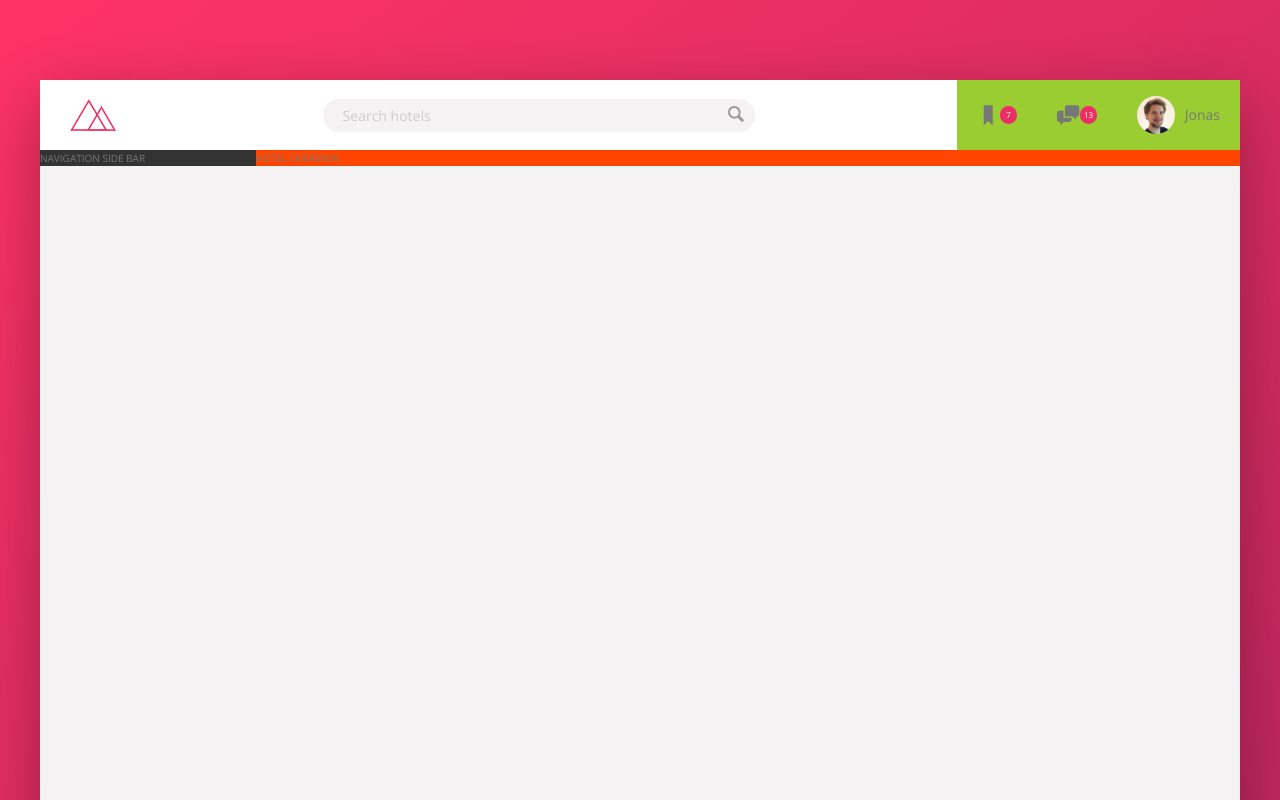
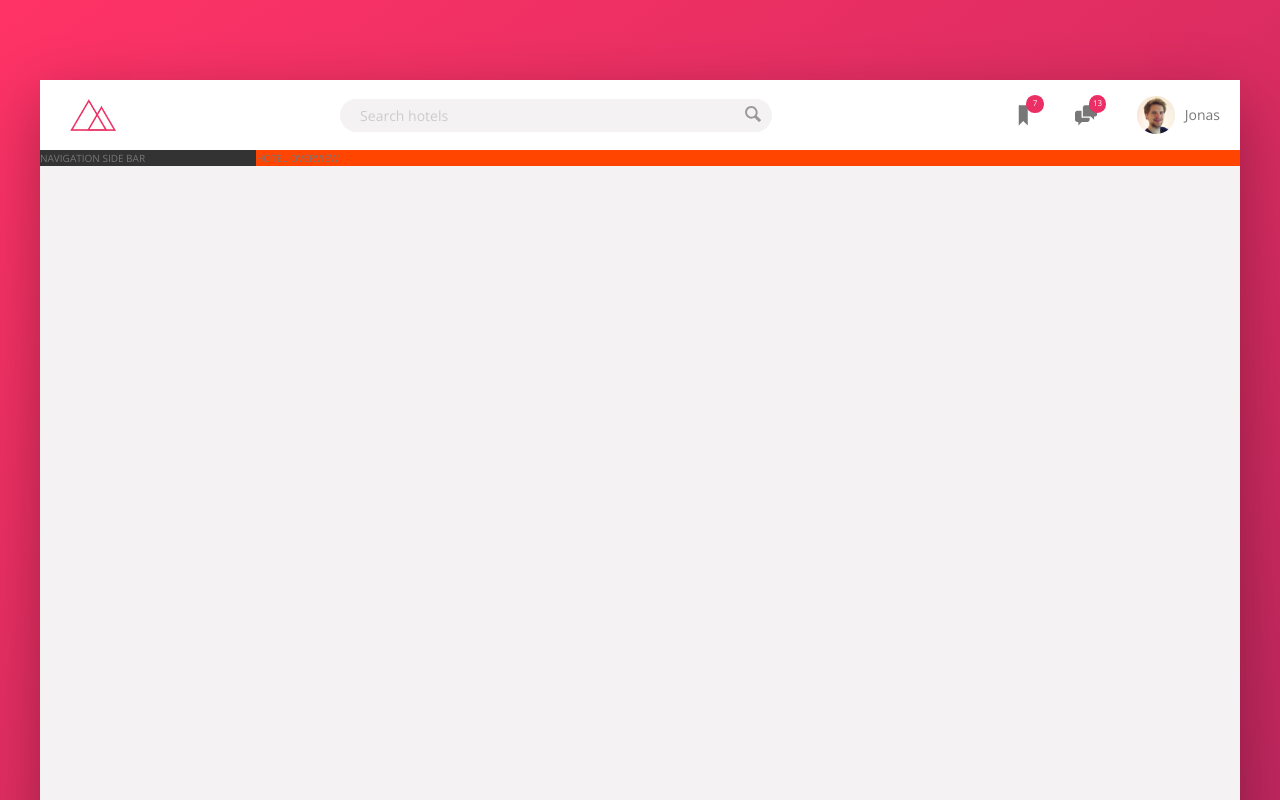
Before and after one commit to markovich692/Trillo, a website: page index.html in a window 1280 px wide. Shown: the top 800 px of the page. Drawn offline with nearby package versions, Linux system fonts and the light colour scheme.

Commit message:
adjusts the top and right position on the .user-nav__notification

```diff
--- a/sass/components/_components.scss
+++ b/sass/components/_components.scss
@@ -70,10 +70,8 @@
 //USER-NAV
 .user-nav {
   align-self: stretch;
-  background-color: yellowgreen;
   display: flex;
   align-items: center;
-  // justify-content: space-between;
 
   & > * {
     padding: 0 2rem;
@@ -88,7 +86,7 @@
   }
 
   &__icon-box {
-    // position: relative;
+    position: relative;
   }
 
   &__icon {
@@ -107,6 +105,9 @@
     justify-content: center;
     align-items: center;
     border-radius: 50%;
+    position: absolute;
+    top: 1.5rem;
+    right: 1.1rem;
   }
 
   &__user {
@@ -120,7 +121,4 @@
     border-radius: 50%;
     margin-right: 1rem;
   }
-
-  &__user-name {
-  }
 }
```
Also changed, not shown: css/style.css, 1 other file.
